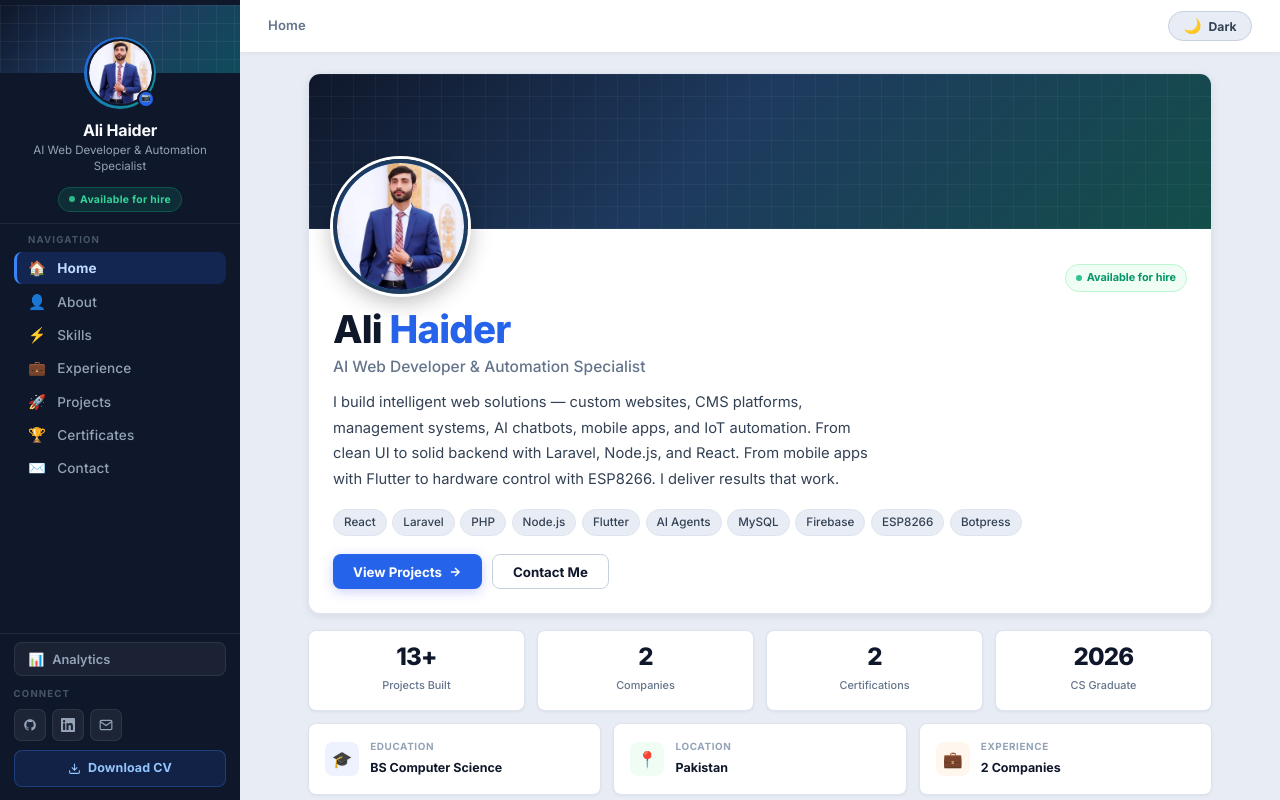
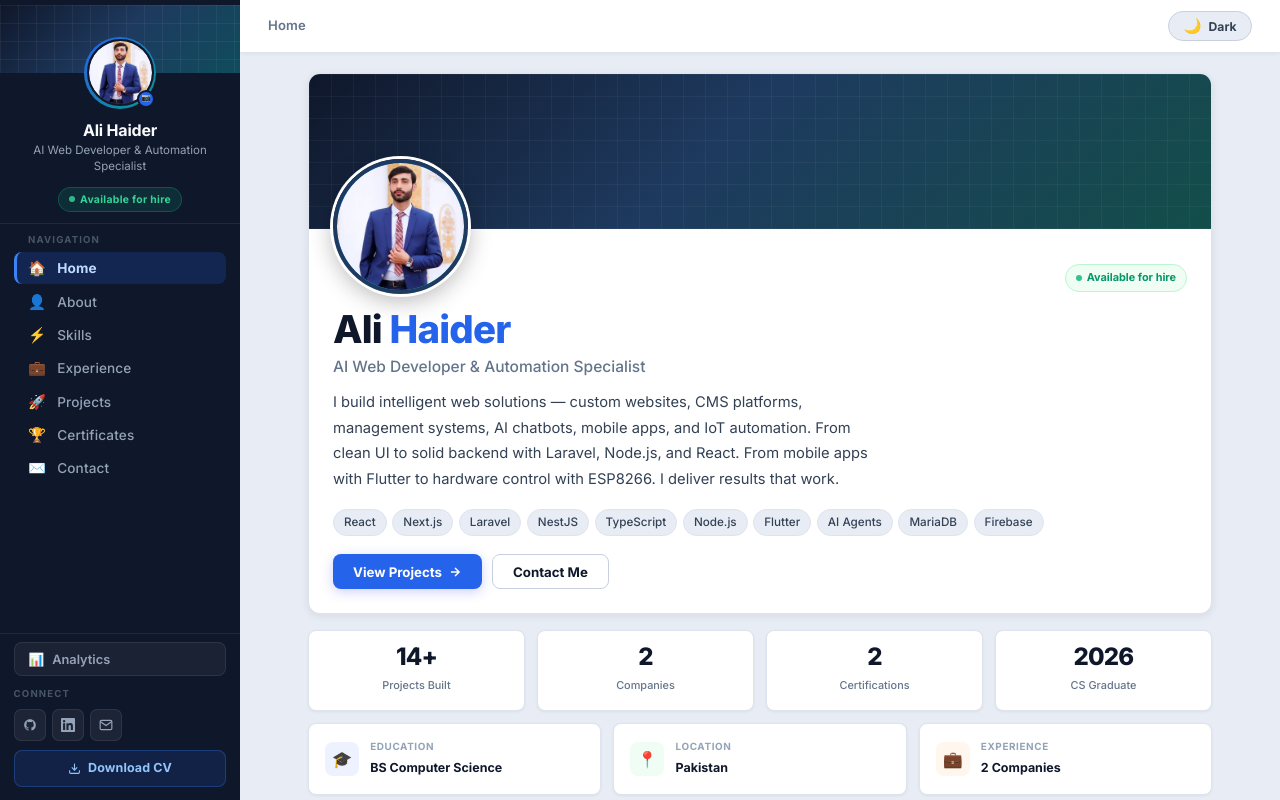
Before and after one commit to ali-haider524/portfolio_website, a React (Vite) app: page / in a window 1280 px wide. Built offline with nearby package versions, Linux system fonts and the light colour scheme.

Commit message:
New Experience

```diff
--- a/src/components/sections/Home/Home.jsx
+++ b/src/components/sections/Home/Home.jsx
@@ -48,7 +48,7 @@ export default function Home({ setActiveSection }) {
           </p>
 
           <div className={styles.techRow}>
-            {['React', 'Laravel', 'PHP', 'Node.js', 'Flutter', 'AI Agents', 'MySQL', 'Firebase', 'ESP8266', 'Botpress'].map((t) => (
+            {['React', 'Next.js', 'Laravel', 'NestJS', 'TypeScript', 'Node.js', 'Flutter', 'AI Agents', 'MariaDB', 'Firebase'].map((t) => (
               <span key={t} className={styles.pill}>{t}</span>
             ))}
           </div>
@@ -70,7 +70,7 @@ export default function Home({ setActiveSection }) {
       {/* ── Stats ── */}
       <div className={styles.statsRow}>
         {[
-          { num: '13+', label: 'Projects Built' },
+          { num: '14+', label: 'Projects Built' },
           { num: '2',   label: 'Companies' },
           { num: '2',   label: 'Certifications' },
           { num: '2026', label: 'CS Graduate' },
--- a/src/data/portfolioData.js
+++ b/src/data/portfolioData.js
@@ -19,11 +19,11 @@ I graduated in 2026 with a BS in Computer Science and have worked at WeConnect S
 export const skills = [
   {
     category: "Frontend",
-    items: ["React.js", "HTML5", "CSS3", "JavaScript", "Tailwind CSS", "Alpine.js"],
+    items: ["React.js", "Next.js", "HTML5", "CSS3", "JavaScript", "TypeScript", "Tailwind CSS", "Alpine.js"],
   },
   {
     category: "Backend",
-    items: ["PHP", "Laravel", "Node.js", "MySQL", "REST APIs", "WordPress"],
+    items: ["PHP", "Laravel", "Node.js", "NestJS", "MySQL", "MariaDB", "REST APIs", "WordPress"],
   },
   {
     category: "AI & Automation",
@@ -31,7 +31,7 @@ export const skills = [
   },
   {
     category: "Tools & Others",
-    items: ["Git & GitHub", "Vite", "Flutter", "Firebase", "Python (Tkinter)", "ESP8266", "IoT", "Cybersecurity (Basic)"],
+    items: ["Git & GitHub", "Vite", "Flutter", "Firebase", "Cloudflare R2", "Python (Tkinter)", "ESP8266", "IoT", "Cybersecurity (Basic)"],
   },
 ];
 
@@ -61,6 +61,18 @@ export const experience = [
 export const projects = [
   {
     id: 1,
+    title: "Ishtiaq Solar — Full-Stack E-Commerce Platform",
+    category: "E-Commerce",
+    description:
+      "Complete production e-commerce system with customer storefront, backend API, admin/backoffice, CMS controls, and email system. Features product catalog, search, wishlist, cart, checkout, order management, customer accounts, and CMS-controlled homepage. Deployed with separate storefront, API, and admin apps, cloud media storage, custom domain, and transactional emails.",
+    tags: ["Next.js", "NestJS", "TypeScript", "Node.js", "MariaDB", "Cloudflare R2", "Resend"],
+    featured: true,
+    github: "https://github.com/ali-haider524",
+    live: "https://ishtiaqsolar.store",
+    image: "/projects/ishtiaqsolar.jpg",
+  },
+  {
+    id: 2,
     title: "Quick Legal Corporation - CMS Website",
     category: "Business Website",
     description:
@@ -72,7 +84,7 @@ export const projects = [
     image: "/projects/quicklegal.jpg",
   },
   {
-    id: 2,
+    id: 3,
     title: "SolveGrid - Online Calculation Tools",
     category: "Web App",
     description:
@@ -84,7 +96,7 @@ export const projects = [
     image: "/projects/solvegrid.jpg",
   },
   {
-    id: 3,
+    id: 4,
     title: "Hospital / Clinic Management System",
     category: "Web App",
     description:
@@ -96,7 +108,7 @@ export const projects = [
     image: "/projects/hospitalmanagement.png",
   },
   {
-    id: 4,
+    id: 5,
     title: "Construction Company Website",
     category: "Business Website",
     description:
@@ -108,7 +120,7 @@ export const projects = [
     image: "/projects/construction.jpg",
   },
   {
-    id: 5,
+    id: 6,
     title: "Solar Company Website",
     category: "Business Website",
     description:
@@ -120,7 +132,7 @@ export const projects = [
     image: "/projects/solar.jpg",
   },
   {
-    id: 6,
+    id: 7,
     title: "Skincare E-Commerce Store",
     category: "E-Commerce",
     description:
@@ -132,7 +144,7 @@ export const projects = [
     image: "/projects/skincare.jpg",
   },
   {
-    id: 7,
+    id: 8,
     title: "Portfolio Website (HTML/CSS/JS)",
     category: "Portfolio",
     description:
@@ -144,7 +156,7 @@ export const projects = [
     image: "/projects/portfolio-html.jpg",
   },
   {
-    id: 8,
+    id: 9,
     title: "Portfolio Website (React + Vite)",
     category: "Portfolio",
     description:
@@ -156,7 +168,7 @@ export const projects = [
     image: "/projects/portfolio-react.jpg",
   },
   {
-    id: 9,
+    id: 10,
     title: "Quotes Generator Desktop App",
     category: "Desktop App",
     description:
@@ -168,7 +180,7 @@ export const projects = [
     image: "/projects/quotes-app.jpg",
   },
   {
-    id: 10,
+    id: 11,
     title: "Resume Tailor App",
     category: "Desktop App",
     description:
@@ -180,7 +192,7 @@ export const projects = [
     image: "/projects/resume-tailor.jpg",
   },
   {
-    id: 11,
+    id: 12,
     title: "Developer Calculator (Python)",
     category: "Desktop App",
     description:
@@ -192,7 +204,7 @@ export const projects = [
     image: "/projects/calculator.jpg",
   },
   {
-    id: 12,
+    id: 13,
     title: "AI Portfolio Chatbot",
     category: "AI Chatbot",
     description:
@@ -204,7 +216,7 @@ export const projects = [
     image: "/projects/chatbot.jpg",
   },
   {
-    id: 13,
+    id: 14,
     title: "IoT Automated Switch System",
     category: "IoT",
     description:
```
Also changed, not shown: Ali_Haider_CV.html (+14 -0 lines), Ali_Haider_Resume.html (+12 -3 lines), 1 other file (tests, documents, lock files or other folders).
